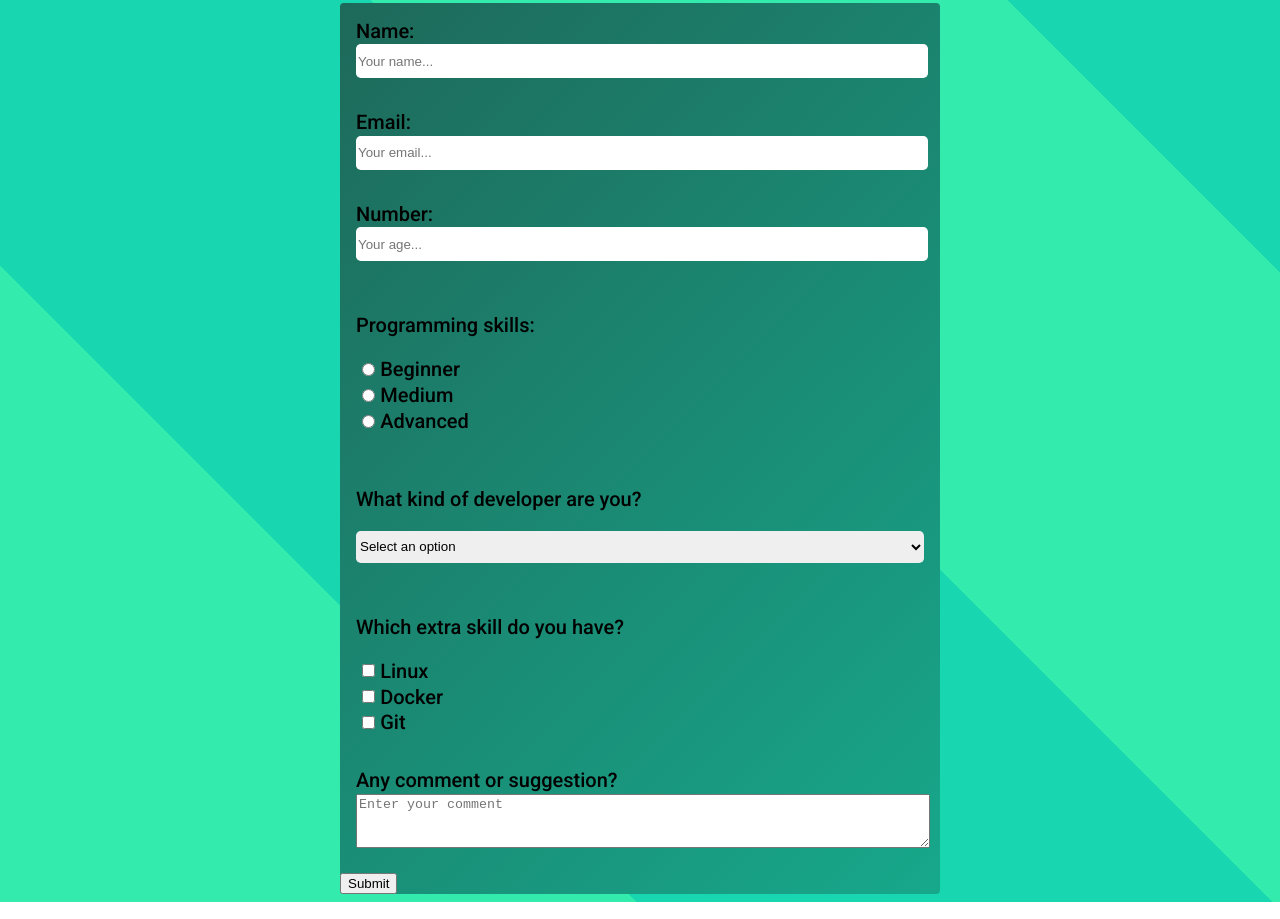
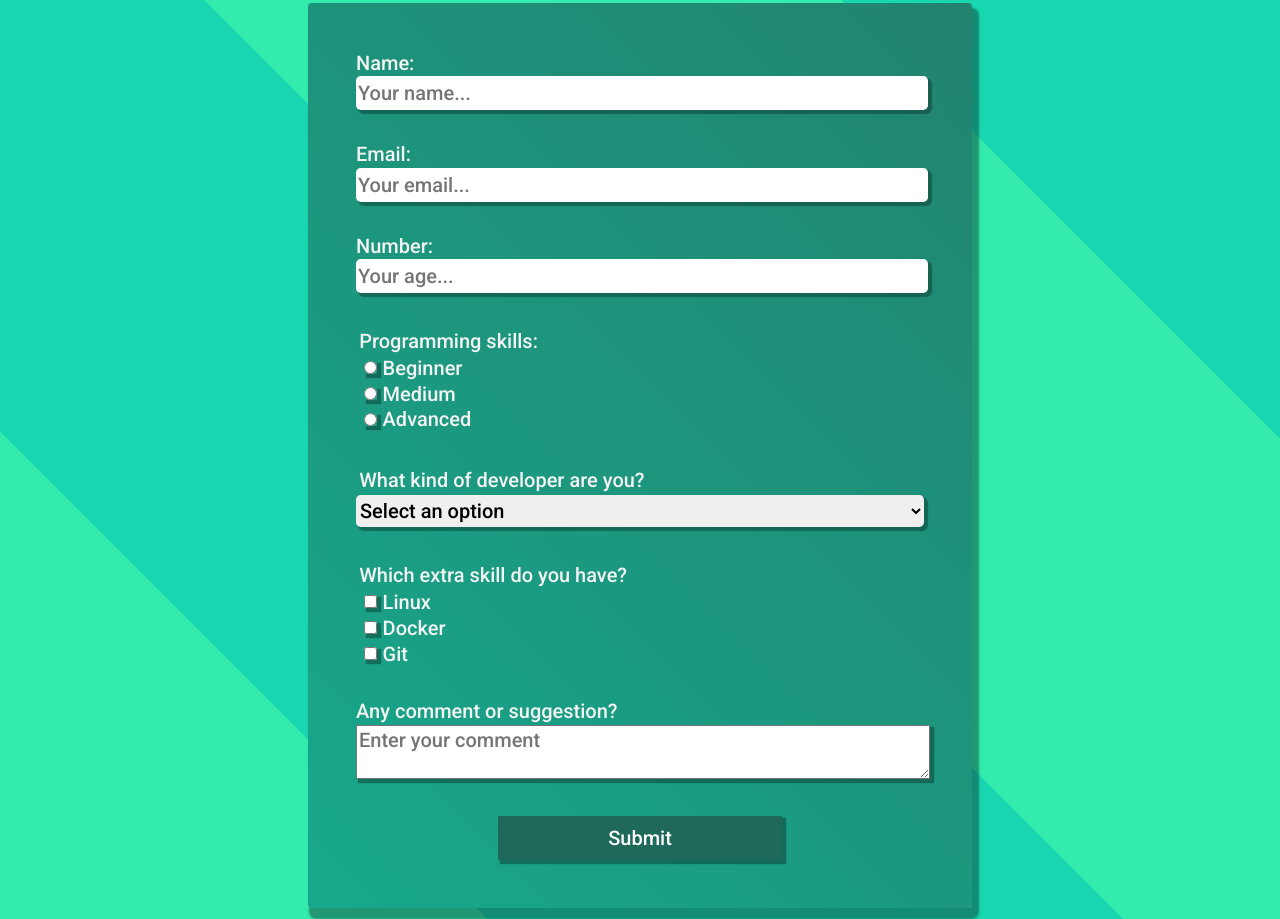
Before and after one commit to Samuele458/fcc-projects, a plain HTML site: page responsive-web-design/survey-form/index.html in a window 1280 px wide. Shown: the part 142-1061 px from the top of the page. Drawn offline with Linux system fonts and the light colour scheme.

Commit message:
Update index.html

```diff
--- a/responsive-web-design/survey-form/index.html
+++ b/responsive-web-design/survey-form/index.html
@@ -14,6 +14,7 @@
       body {
         font-family: Roboto;
         font-size: 20px;
+        color: rgb(243, 243, 243);
         background: repeating-linear-gradient(
           45deg,
           rgb(52, 235, 174) 0px,
@@ -36,17 +37,30 @@
       form {
         max-width: 600px;
         margin: auto;
+        margin-bottom: 10rem;
         border-radius: 4px;
+        padding: 2rem;
         background: linear-gradient(
-          -45deg,
+          45deg,
           rgb(23, 168, 139),
-          rgb(30, 105, 90)
+          rgb(34, 131, 111)
         );
+        box-shadow: 4px 8px 2px 3px rgba(12, 56, 47, 0.466);
       }
 
       .form-radio,
       .form-check {
         margin: 0.35rem;
+        margin-left: 0.5rem;
+      }
+
+      textarea,
+      input,
+      select,
+      button {
+        font-family: inherit;
+        font-size: inherit;
+        box-shadow: 3px 3px 1px 1px rgba(12, 56, 47, 0.486);
       }
 
       .form-entry {
@@ -62,11 +76,30 @@
         margin: 0.25rem, auto, 0.25rem, auto;
       }
 
+      .form-box p {
+        margin: 0.2rem;
+      }
+
       .form-textarea {
         width: 100%;
         max-width: 100%;
         min-width: 100%;
         min-height: 3rem;
+      }
+
+      #submit {
+        display: block;
+        margin: auto;
+        width: 50%;
+        background-color: rgb(30, 105, 90);
+        color: white;
+
+        border: 0px;
+        padding: 10px;
+      }
+
+      #submit:hover {
+        background-color: rgb(52, 235, 174);
       }
     </style>
   </head>
@@ -185,8 +218,9 @@
             class="form-textarea"
           ></textarea>
         </div>
-
-        <button type="submit" id="submit">Submit</button>
+        <div class="form-box">
+          <button type="submit" id="submit">Submit</button>
+        </div>
       </form>
     </main>
     <footer></footer>
```
